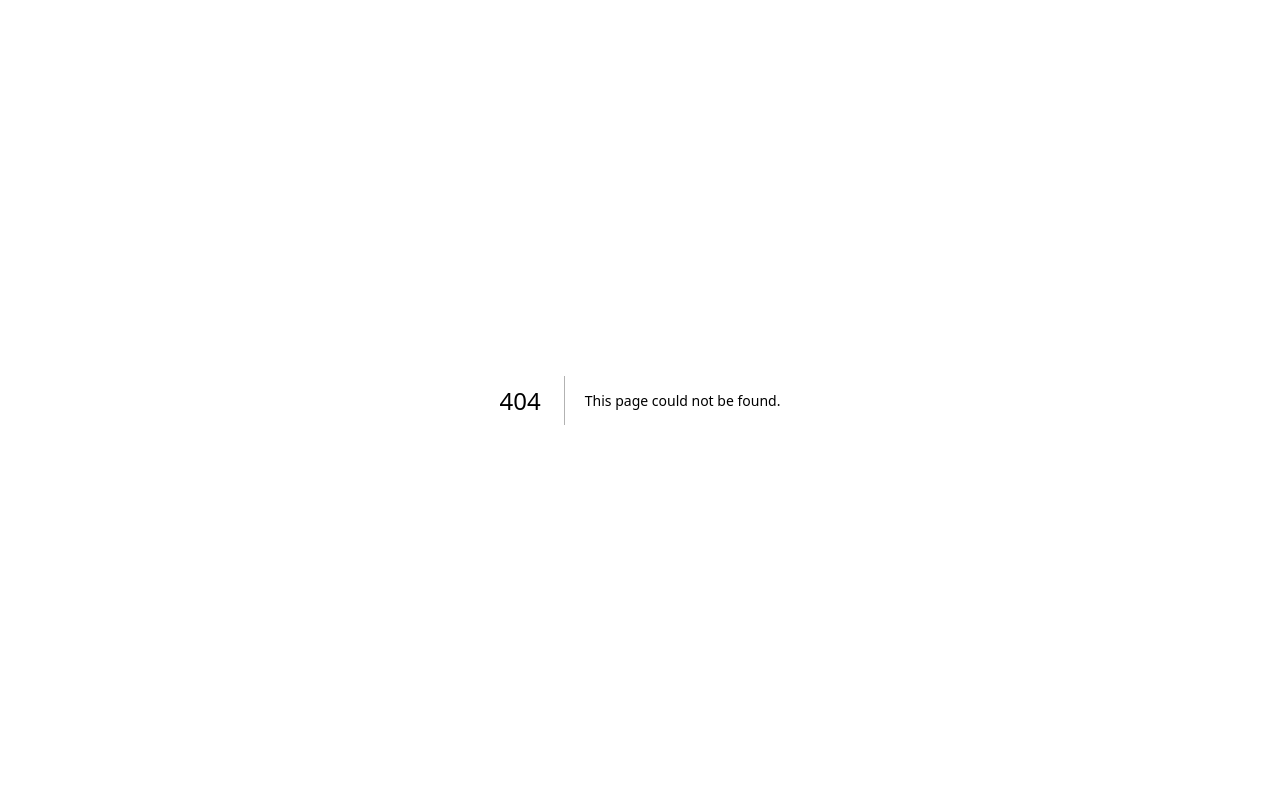
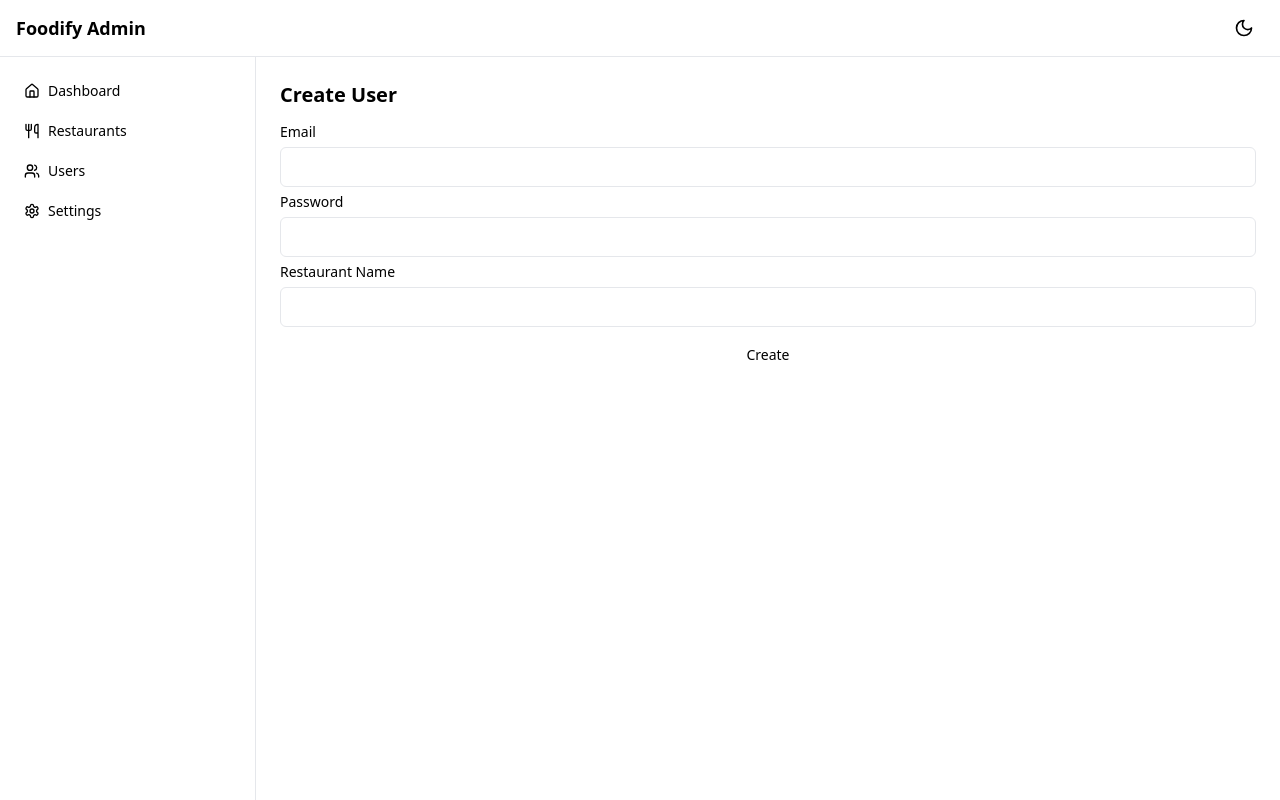
Before and after one commit to oussrh/Foodify, a Next.js app: page /admin/users/create in a window 1280 px wide. Before the commit this address had no page. Built offline with nearby package versions, Linux system fonts and the light colour scheme.

Commit message:
Add user creation page

```diff
--- /dev/null
+++ b/app/admin/users/create/page.tsx
@@ -0,0 +1,10 @@
+import CreateClientForm from '@/components/create-client-form'
+
+export default function CreateUserPage() {
+  return (
+    <div className="space-y-4">
+      <h2 className="text-xl font-bold">Create User</h2>
+      <CreateClientForm />
+    </div>
+  )
+}
--- a/app/admin/users/page.tsx
+++ b/app/admin/users/page.tsx
@@ -1,4 +1,5 @@
-import CreateClientDialog from '@/components/create-client-dialog'
+import Link from 'next/link'
+import { buttonVariants } from '@/components/ui/button'
 import ResetPasswordButton from '@/components/reset-password-button'
 import prisma from '@/lib/prisma'
 
@@ -12,7 +13,7 @@ export default async function UsersPage() {
   return (
     <div className="space-y-4">
       <h2 className="text-xl font-bold">Clients</h2>
-      <CreateClientDialog />
+      <Link href="/admin/users/create" className={buttonVariants()}>Create User</Link>
       <div className="overflow-x-auto">
         <table className="min-w-full text-sm">
           <thead>
--- a/components/create-client-dialog.tsx
+++ /dev/null
@@ -1,21 +0,0 @@
-'use client'
-
-import { Dialog, DialogContent, DialogTrigger, DialogTitle, DialogHeader } from '@/components/ui/dialog'
-import { Button } from '@/components/ui/button'
-import CreateClientForm from './create-client-form'
-
-export default function CreateClientDialog() {
-  return (
-    <Dialog>
-      <DialogTrigger asChild>
-        <Button>Create User</Button>
-      </DialogTrigger>
-      <DialogContent>
-        <DialogHeader>
-          <DialogTitle>Create User</DialogTitle>
-        </DialogHeader>
-        <CreateClientForm />
-      </DialogContent>
-    </Dialog>
-  )
-}
```
